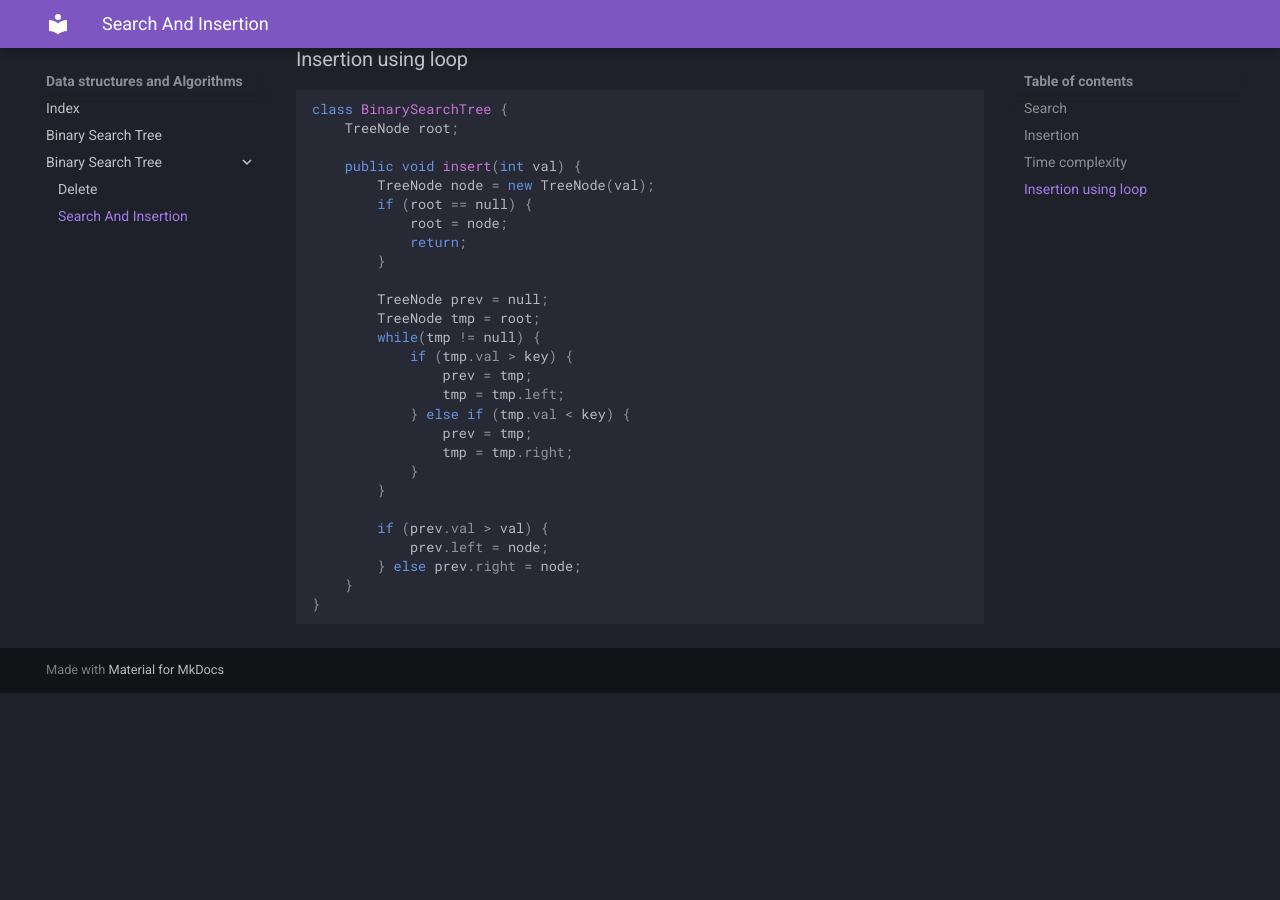
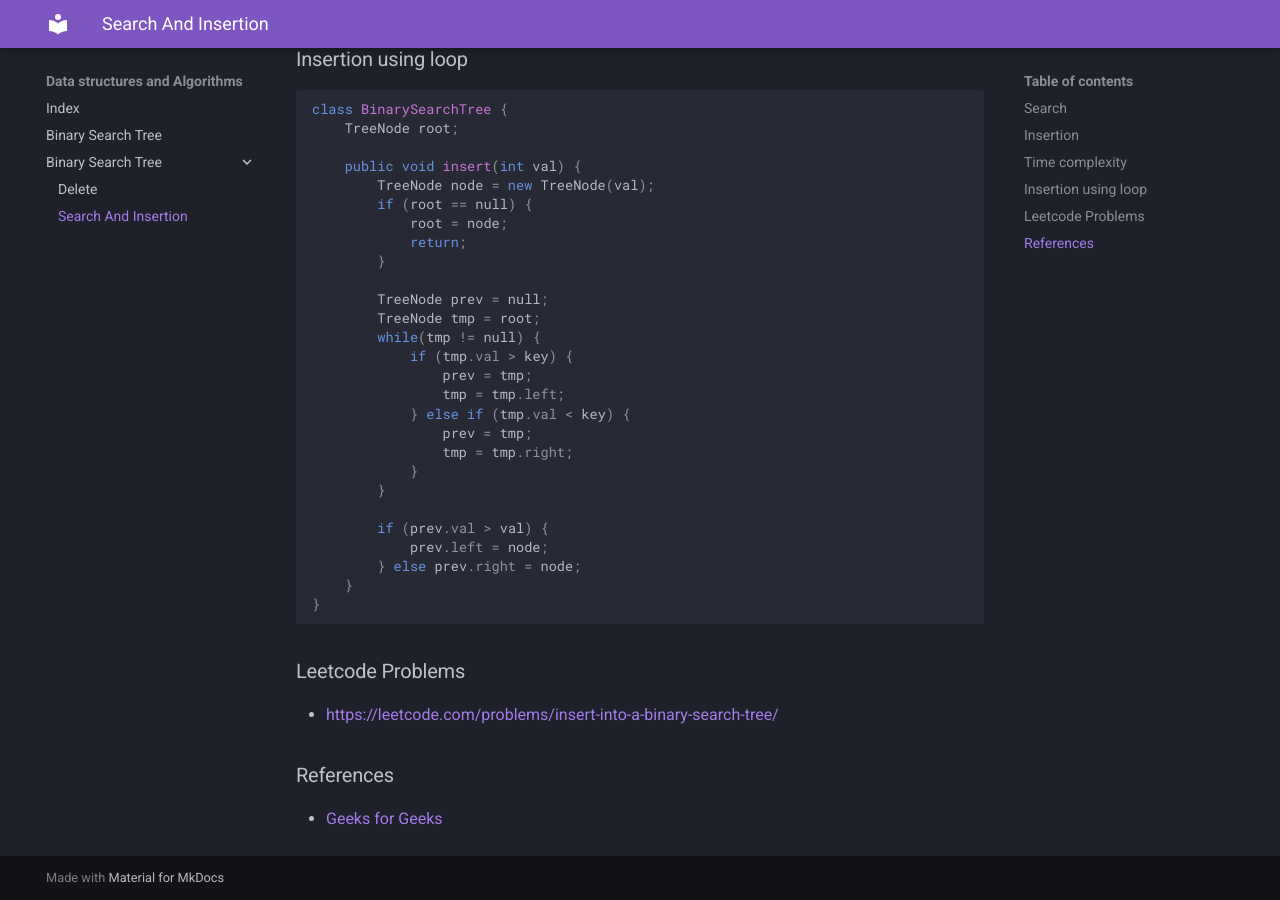
Before and after one commit to namtx/obsidian-publish, an MkDocs documentation site: the page built from wiki/Data structures and Algorithms/Binary Search Tree/Search And Insertion.md, in a window 1280 px wide and 900 px high, scrolled down 949 px. Built offline with MkDocs 1.6.1 and Material for MkDocs 9.7.7, drawn with Linux system fonts in a browser that asks for light colours; before the commit the page ends 1642 px from its top, so only the background shows below that.

Commit message:
Add leetcode problems

````diff
--- a/wiki/Data structures and Algorithms/Binary Search Tree/Search And Insertion.md
+++ b/wiki/Data structures and Algorithms/Binary Search Tree/Search And Insertion.md
@@ -63,3 +63,9 @@ class BinarySearchTree {
 	}
 }
 ```
+
+### Leetcode Problems
+- [https://leetcode.com/problems/insert-into-a-binary-search-tree/](https://leetcode.com/problems/insert-into-a-binary-search-tree/)
+
+### References
+- [Geeks for Geeks](https://www.geeksforgeeks.org/binary-search-tree-set-1-search-and-insertion/)
````
Also changed, not shown: 1 other file.
